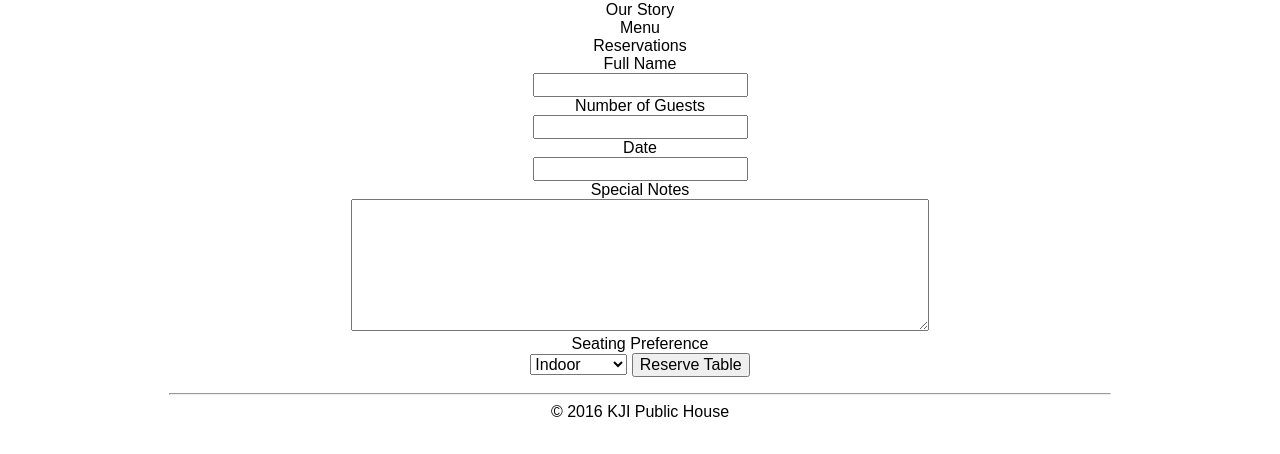
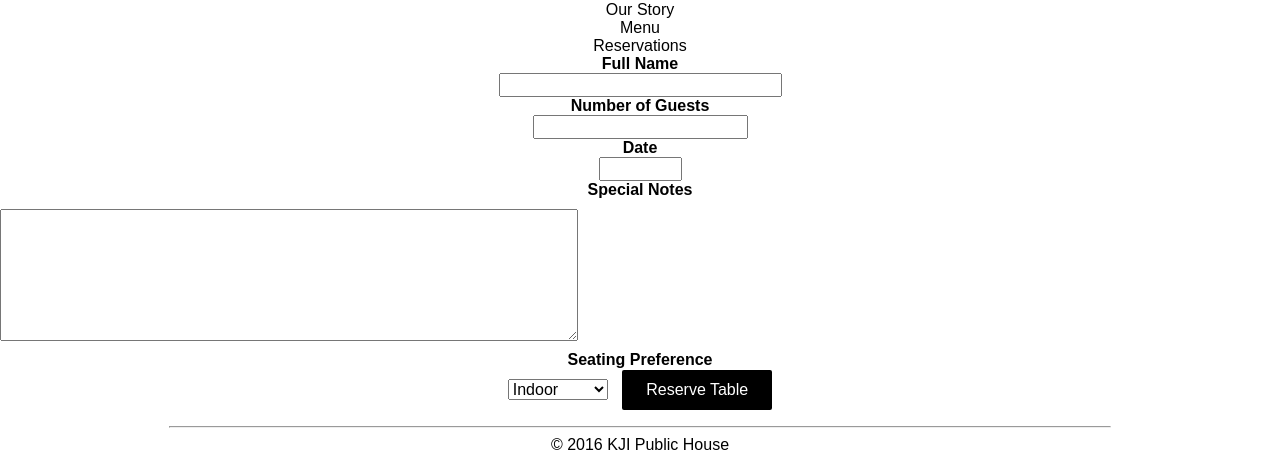
Before and after one commit to team4restaurantpage/team4restaurantpage, a website: page app/index.html in a window 1280 px wide. Shown: the part 492-946 px from the top of the page. Before the commit the page ends 913 px from the top, so only its background shows below. Drawn offline with nearby package versions, Linux system fonts and the light colour scheme; files that its build step writes are made by us from their sources.

Commit message:
adding form

```diff
--- a/form/form.css
+++ /dev/null
@@ -1,44 +0,0 @@
-input {
-
-display:block;
-margin:10px;
-margin-left: 0px;
-height:30px;
-
-}
-
-
-
-#name {
-  width: 275px;
-}
-
-#date{
-  width:75px;
-}
-textarea {
-  display: block;
-  margin: 10px;
-  margin-left: 0px;
-}
-
-#seating {
-  margin: 10px 10px 10px 0px;
-  width: 100px;
-  text-shadow: 0 0 0 #000;
-}
-
-.labels {
-  font-weight: bolder;
-  font-family: sans-serif;
-}
-
-#reserve-button {
-  border-radius: 2px;
-  width: 150px;
-  height: 40px;
-  background-color: black;
-  color: white;
-  font-size: 16px;
-  border:black;
-}
--- a/src/sass/main.scss
+++ b/src/sass/main.scss
@@ -16,3 +16,40 @@ hr {
 #socialmedia{
 	font-size: 27px;
 }
+
+/* Following affects Reservations form*/
+
+#name {
+  width: 275px;
+}
+
+#date{
+  width:75px;
+}
+textarea {
+  display: block;
+  margin: 10px;
+  margin-left: 0px;
+}
+
+#seating {
+  margin: 10px 10px 10px 0px;
+  width: 100px;
+}
+
+.labels {
+  font-weight: bolder;
+  font-family: sans-serif;
+}
+
+#reserve-button {
+  border-radius: 2px;
+  width: 150px;
+  height: 40px;
+  background-color: black;
+  color: white;
+  font-size: 16px;
+  border:black;
+}
+
+/* Above affects Reservations form */
```
Also changed, not shown: form/form.html (deleted, +0 -48 lines), form/form.js (deleted, +0 -8 lines).
